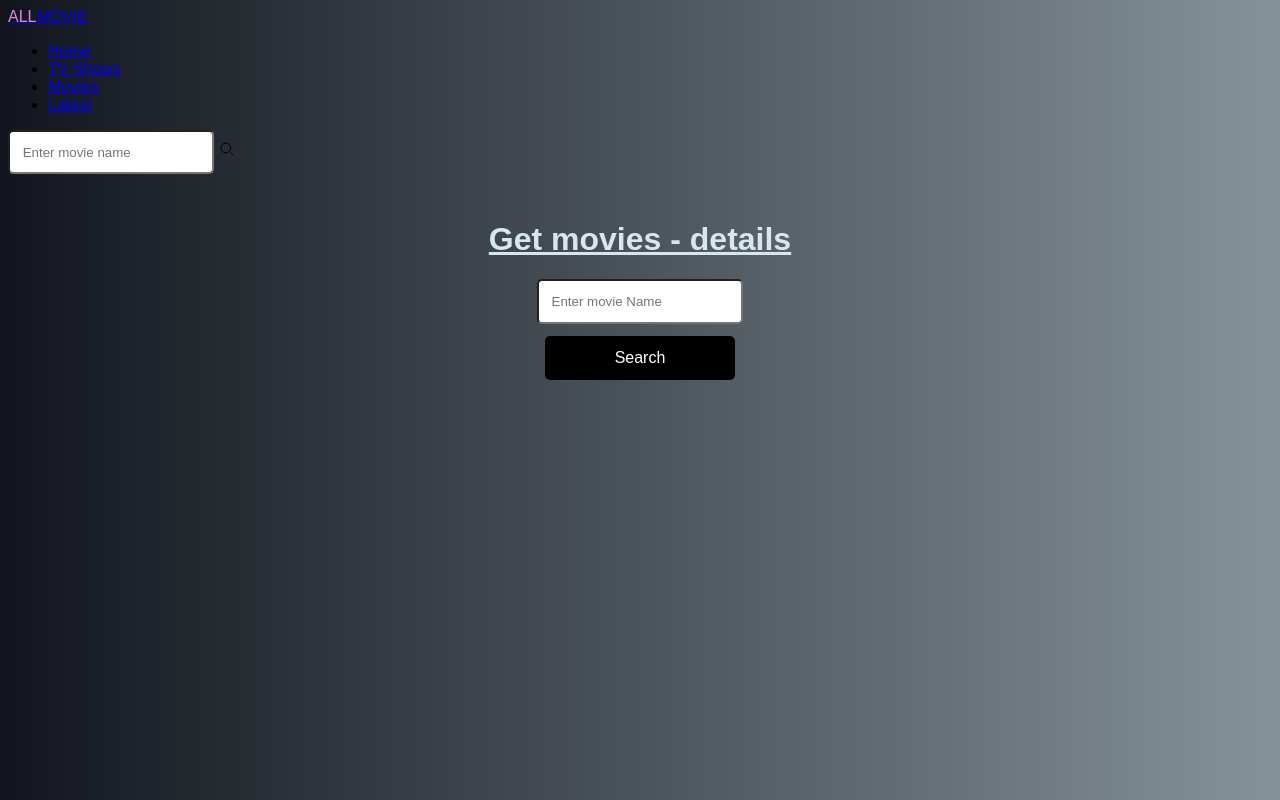
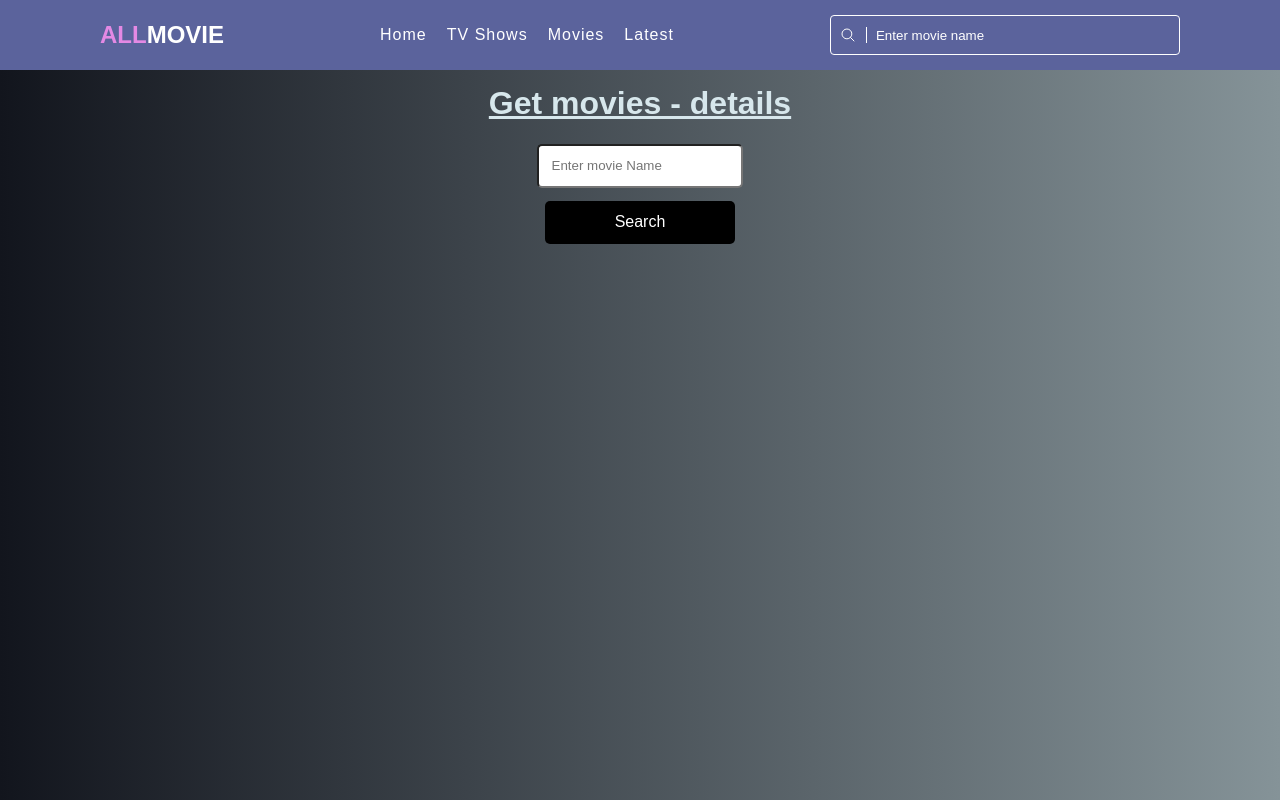
Before and after one commit to Ipankaj07/Movie-details-fetch-API, a plain HTML site: page index.html in a window 1280 px wide. Shown: the top 800 px of the page. Drawn offline with nearby package versions, Linux system fonts and the light colour scheme.

Commit message:
Update style.css
Adding HEADER - CSS

```diff
--- a/style.css
+++ b/style.css
@@ -16,7 +16,7 @@ body {
 }
 
 #container h1 {
-  /* margin-top: 0; */
+  margin-top: 60px;
   padding-top: 2%;
   font-weight: bolder;
   color: #d7e7ec;
@@ -82,3 +82,160 @@ input {
   font-size: 27px;
   font-weight: 600;
 }
+
+/* =============================== header ============================================ */
+
+* {
+  /* margin: 0; */
+  padding: 0;
+  box-sizing: border-box;
+  font-family: sans-serif;
+}
+
+header {
+  position: absolute;
+  top: 0;
+  left: 0;
+  width: 100%;
+  display: flex;
+  justify-content: space-between;
+  align-items: center;
+  padding: 15px 100px;
+  z-index: 10;
+  background: #5b639c;
+}
+
+header .logo {
+  position: relative;
+  font-size: 1.5em;
+  color: #fff;
+  text-decoration: none;
+  font-weight: 600;
+}
+
+header .navigation {
+  display: flex;
+  justify-content: center;
+  flex-wrap: wrap;
+  margin: 10px 0;
+}
+
+header .navigation li {
+  list-style: none;
+  margin: 0 10px;
+}
+
+header .navigation li a {
+  color: #fff;
+  text-decoration: none;
+  font-weight: 500;
+  letter-spacing: 1px;
+}
+
+header .navigation li a:hover {
+  color: rgb(228, 137, 228);
+}
+
+header .search {
+  position: relative;
+  width: 350px;
+  height: 40px;
+}
+
+header .search input {
+  position: absolute;
+  top: 0;
+  left: 0;
+  width: 100%;
+  height: 100%;
+  color: #fff;
+  background: transparent;
+  outline: none;
+  border: 1px solid #fff;
+  border-radius: 4px;
+  padding: 0 10px 0 45px;
+}
+header .search input::placeholder {
+  color: #fff;
+}
+
+header .search #s_icon {
+  position: absolute;
+  top: 50%;
+  transform: translateY(-50%);
+  left: 10px;
+  color: #fff;
+  border-right: 1px solid #fff;
+  padding-right: 10px;
+}
+
+/* ========================= */
+
+#movies {
+  margin-top: 41px;
+  margin-bottom: 0px;
+  /* height: 400px; */
+  height: auto;
+  width: 350px;
+  border: 1px solid #5b639c;
+  border-top: none;
+  padding: 0px 8px;
+  background: #fff;
+  scroll-behavior: smooth;
+  border-radius: 4px;
+}
+
+#movies {
+  max-height: 440px;
+  /* min-height: 116px; */
+  overflow: scroll;
+}
+
+#movies::-webkit-scrollbar {
+  height: 0;
+  width: 0; /* Remove scrollbar space */
+  background: transparent; /* Optional: just make scrollbar invisible */
+}
+
+#movies img {
+  width: 100%;
+  height: 100px;
+  margin-top: 1%;
+}
+
+#movies {
+  display: grid;
+  grid-template-columns: 20% 80%;
+  gap: 2px;
+}
+
+#movies div {
+  margin-top: 1%;
+  border-radius: 5px;
+  height: 70px;
+  /* background-color:aqua */
+}
+
+#movies div:nth-child(n) {
+  height: 105px;
+  margin-top: 4%;
+  border-radius: 5px;
+  background-color: blue;
+  /* object-fit: cover; */
+}
+
+#movies div:nth-child(2n) {
+  /* height: 70px; */
+  margin-top: 1%;
+  border-radius: 5px;
+  padding: 15px;
+  /* margin:auto; */
+  background-color: azure;
+}
+
+@media (max-width: 991px) {
+  header {
+    padding: 10px 20px;
+    flex-direction: column;
+  }
+}
```
